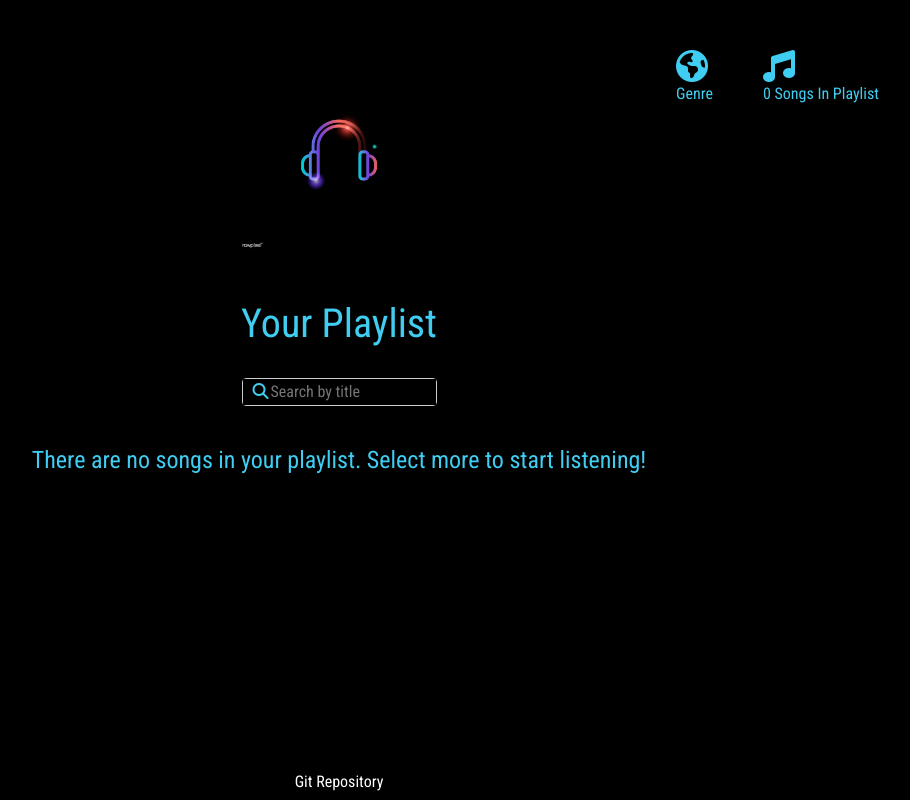
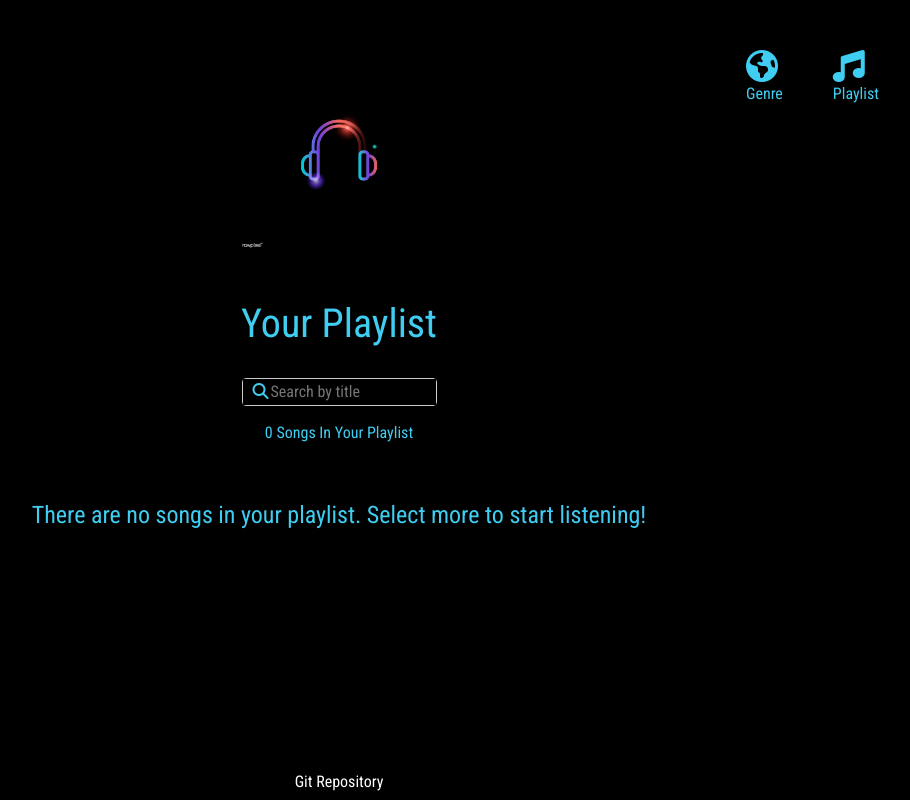
Before and after one commit to savannahknight/CreativeProject3, a Vue app in the folder learning-vue-cli/: page /playlist in a window 1280 px wide. Shown: the whole page, without its empty margins (301-1211 px from the left). Built offline with nearby package versions, Linux system fonts and the light colour scheme.

Commit message:
sav commit

```diff
--- a/learning-vue-cli/src/App.vue
+++ b/learning-vue-cli/src/App.vue
@@ -16,7 +16,7 @@
       <router-link to="/playlist">
         <div class="menu-item">
           <i class="fa fa-music fa-2x"></i>
-          <p>{{calcQuantity}} Songs In Playlist</p>
+          <p>Playlist</p>
         </div>
       </router-link>
     </div>
@@ -32,9 +32,7 @@
 export default {
   name: 'App',
   computed: {
-    calcQuantity(){
-      return this.$root.$data.playlist.length;
-    },
+
   },
 }
 </script>
--- a/learning-vue-cli/src/views/Home.vue
+++ b/learning-vue-cli/src/views/Home.vue
@@ -40,7 +40,7 @@ export default {
 .search {
   border: 1px solid #ccc;
   border-radius: 4px;
-  width: 100%;
+  width: 50%;
   color: #d73ff2;
 }
 form {
--- a/learning-vue-cli/src/views/Playlist.vue
+++ b/learning-vue-cli/src/views/Playlist.vue
@@ -10,11 +10,16 @@
     </form>
   </div>
   </div>
+  <div>
+  <p class="amount">{{calcQuantity}} Songs In Your Playlist</p>
+  </div>
   <div class="empty">
   <h4 v-show="this.$root.$data.playlist.length === 0">There are no songs in your playlist. Select more to start listening!</h4>
   </div>
+
   <div class="songs">
-    <div class="song" v-for="song in this.$root.$data.playlist" :key="song.id">
+    <div class="container" v-for="song in this.$root.$data.playlist" :key="song.id">
+      <div class="song">
       <div class="info">
         <h1>{{song.name}}</h1>
         <h2>{{song.artist}}</h2>
@@ -25,9 +30,12 @@
       </div>
       <div class="genre">
         <h2>{{song.genre}}</h2>
+        <br>
         <button class="play" @click="playSong(song.id)"><i class="fa fa-play"></i></button>
+        <br>
         <p class="quantity">Listened to {{timesPlayed(song)}} times</p>
         <button class="auto" @click="removeItem(song.id)">Remove Song</button>
+      </div>
       </div>
     </div>
   </div>
@@ -43,6 +51,9 @@ export default {
     }
   },
   computed: {
+    calcQuantity(){
+      return this.$root.$data.playlist.length;
+    },
     playlist() {
       return this.$root.$data.playlist;
     },
@@ -61,9 +72,9 @@ export default {
     }
   },
     playSong(id) {
-
+      /*eslint-disable no-unused-vars*/
+        let amountPlayed = 0;
         this.$root.$data.playlist.find((song) => {
-          let amountPlayed = 0;
           if (song.id === id) {
             if(song.amountPlayed === undefined) {
               song.amountPlayed = 1;
@@ -74,7 +85,9 @@ export default {
             this.$forceUpdate();
             return song.amountPlayed;
         }
+
       });
+      /* eslint-enable no-unused-vars */
     },
     removeItem(id) {
       let item = this.$root.$data.playlist.find(item => item.id === id);
@@ -87,6 +100,9 @@ export default {
 
 
 <style scoped>
+.contaienr {
+  width: 100%;
+}
 .wrapper {
   display:flex;
   flex-direction: column;
@@ -122,13 +138,13 @@ export default {
 .song {
   margin: 10px;
   margin-top: 50px;
-  width: 100%;
+  width: 250px;
   background: #d73ff2;
 }
 .song img {
   border: 2px solid #333;
   height: 250px;
-  width: 200px;
+  width: 250px;
   object-fit: cover;
 }
 .song .image {
@@ -160,13 +176,12 @@ export default {
   display: flex;
   font-weight: bold;
   font-size: 18px;
-  padding: 6px;
   margin-left: 20px;
   flex-wrap: wrap;
   background: inherit;
 }
 .genre {
-  display: flex;
+  display: inline;
 }
 button {
   height: 50px;
@@ -187,6 +202,10 @@ button {
   justify-content: center;
   color: #3fcef2;
   display: flex;
+}
+.amount {
+  margin-top: 15px;
+  color: #3fcef2;
 }
 form {
   display: table;
```
